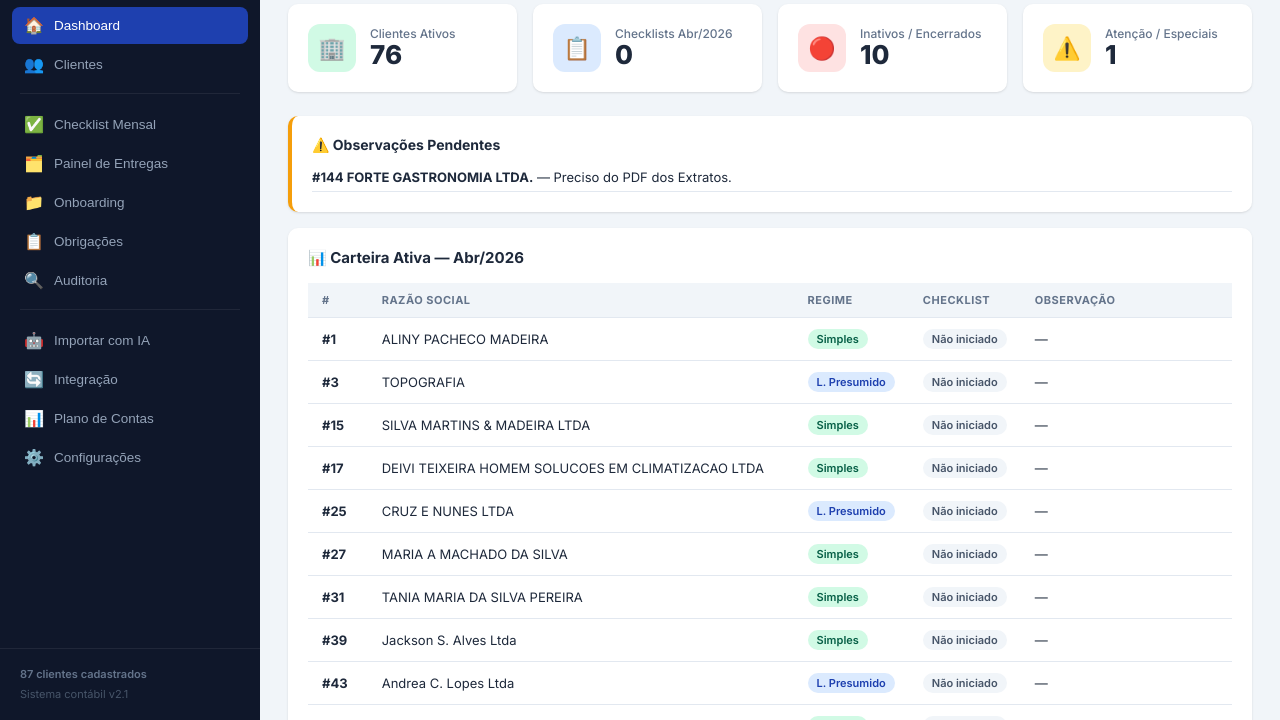
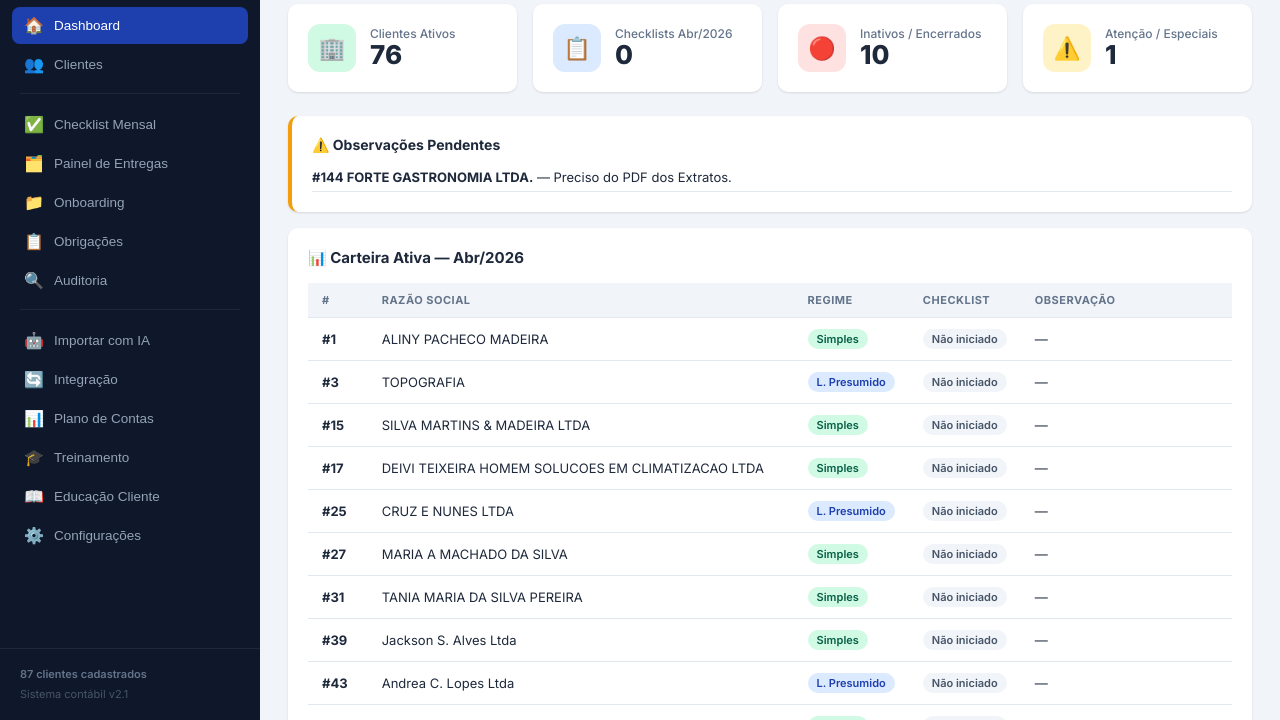
Before and after one commit to pryscilacastanha/AUTOMACOESCLIENTES, a plain HTML site: page index.html in a window 1280 px wide. Shown: the part 80-800 px from the top of the page. Drawn offline with Linux system fonts and the light colour scheme.

Commit message:
feat: restaurar Treinamento e Educacao Cliente no menu

```diff
--- a/index.html
+++ b/index.html
@@ -64,6 +64,12 @@
       </button>
       <button class="nav-item" data-page="planocontas" onclick="navigate('planocontas')">
         <span class="nav-icon">📊</span><span>Plano de Contas</span>
+      </button>
+      <button class="nav-item" data-page="treinamento" onclick="navigate('treinamento')">
+        <span class="nav-icon">🎓</span><span>Treinamento</span>
+      </button>
+      <button class="nav-item" data-page="educacao" onclick="navigate('educacao')">
+        <span class="nav-icon">📖</span><span>Educação Cliente</span>
       </button>
       <button class="nav-item" data-page="configuracoes" onclick="navigate('configuracoes')">
         <span class="nav-icon">⚙️</span><span>Configurações</span>
```
